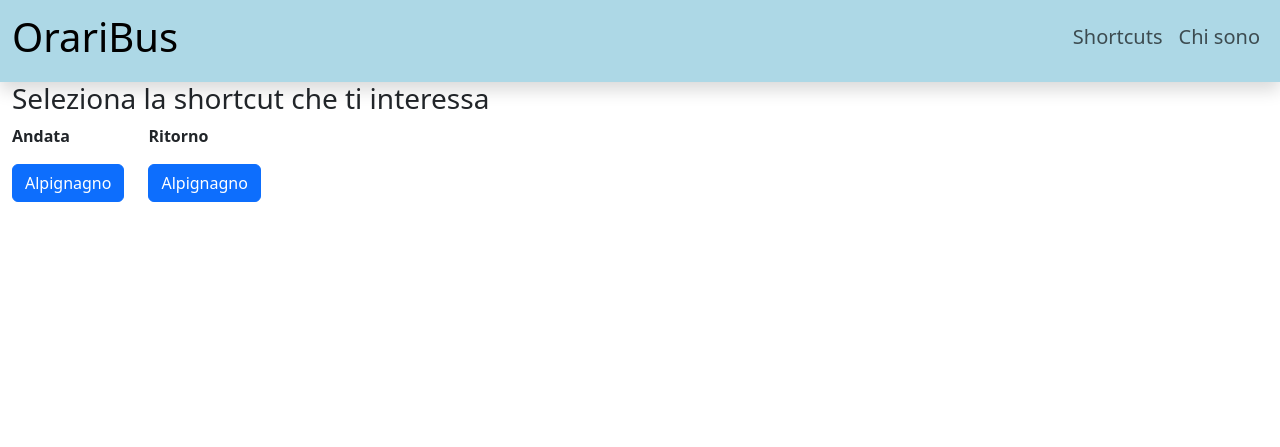
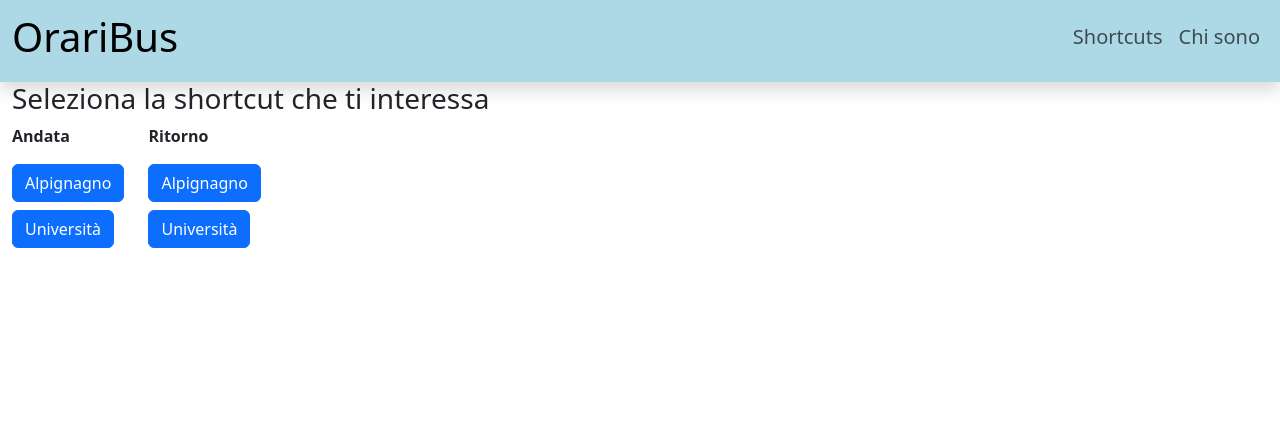
Before and after one commit to Antonino545/Torino_Bus_Orari, a Flask app: page /shortcuts in a window 1280 px wide. Shown: the top 447 px of the page. Run offline with Flask 3, Linux system fonts and the light colour scheme.

Commit message:
add shortcut

```diff
--- a/templates/shortcuts.html
+++ b/templates/shortcuts.html
@@ -6,12 +6,18 @@
         <div class="col-auto" >
             <p>  <b>Andata</b> </p>
             <button type="button" class="btn btn-primary" onclick="window.location.href='fermata/2729'">Alpignagno</button>
+            <br>
+            <button type="button" class="btn btn-primary mt-2" onclick="window.location.href='fermata/597'">Università</button>
 
         </div>
         <div class="col-auto" >
             <p>  <b>Ritorno</b> </p>
             <button type="button" class="btn btn-primary" onclick="window.location.href='fermata/2763'">Alpignagno</button>
+            <br>
+            <button type="button" class="btn btn-primary mt-2" onclick="window.location.href='fermata/185'">Università</button>
+
         </div>
         </div>
+
     </div>
 {% endblock content %}
```
